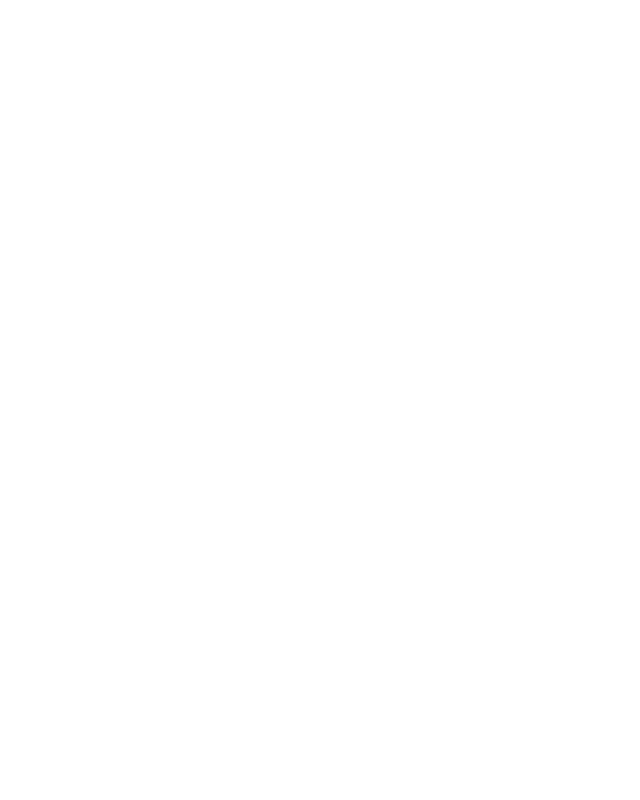
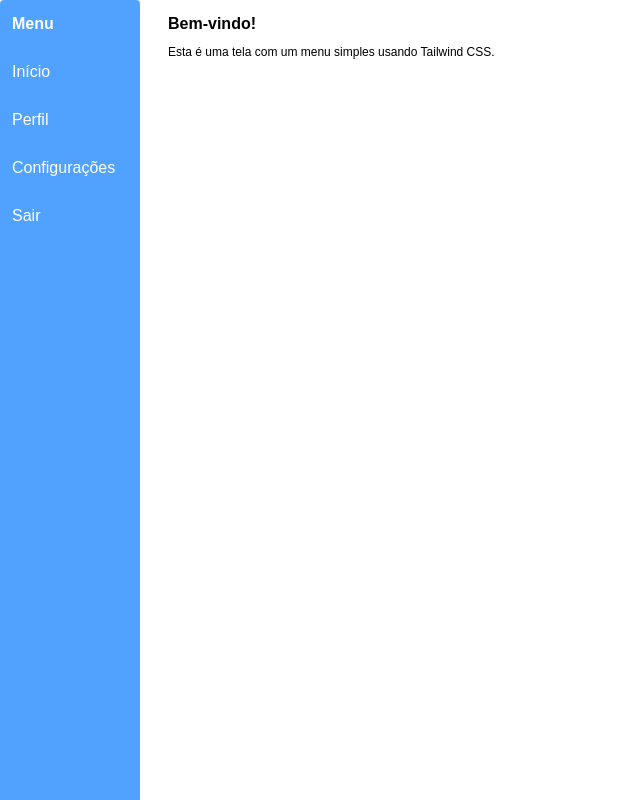
Before and after one commit to JosielSSoares/Exercicios-Curso-de-React-Nextjs-SENAC, a Next.js app in the folder my-app/: page / in a window 1280 px wide. Shown: the whole page, without its empty margins (0-640 px from the left). Built offline with nearby package versions, Linux system fonts and the light colour scheme.

Commit message:
update: Criado menu lateral esquerdo

```diff
--- a/my-app/componentes/MenuVertical.tsx
+++ b/my-app/componentes/MenuVertical.tsx
@@ -1,6 +1,20 @@
 export default function MenuVertical(){
   return (
-    <div>
+    <div className="flex space-x-4">
+        <header className= "text-white bg-blue-400 rounded-t-sm w-35 h-screen">
+        <div className=" grid justify-items-start">
+          <div className="p-3 hover:text-gray-400 font-bold">Menu</div>
+          <div className="p-3 hover:text-gray-400">Início</div>
+          <div className="p-3 hover:text-gray-400">Perfil</div>
+          <div className="p-3 hover:text-gray-400">Configurações</div>
+          <div className="p-3 hover:text-gray-400">Sair</div>
+        </div>
+      </header>
+
+       <div className="p-3 text-black">
+        <div className="font-bold pb-2">Bem-vindo!</div>
+        <p className="text-xs">Esta é uma tela com um menu simples usando Tailwind CSS.</p>
+       </div>
 
     </div>
   );
```
